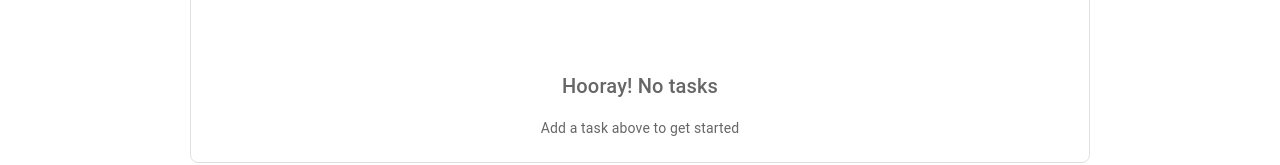
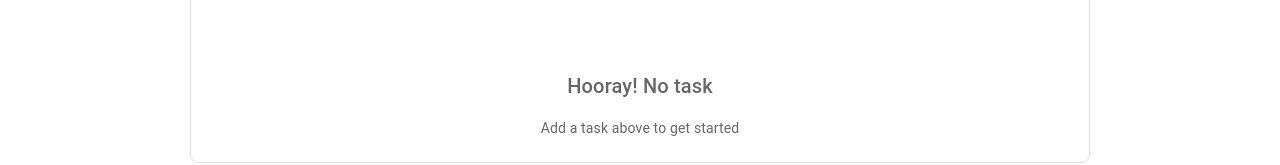
Before and after one commit to Eve0119/Task-Traker, a React (Vite) app: page / in a window 1280 px wide. Shown: the part 599-764 px from the top of the page. Built offline with nearby package versions, Linux system fonts and the light colour scheme; some icons are missing.

Commit message:
spelling changes

```diff
--- a/src/components/AllTasks.tsx
+++ b/src/components/AllTasks.tsx
@@ -104,7 +104,7 @@ const AllTasks = ({
         >
           <Icon icon="mdi:party-popper" fontSize={50} color="textSecondary" />
           <Typography variant="h6" color="textSecondary">
-            Hooray! No tasks
+            Hooray! No task
           </Typography>
           <Typography variant="body2" color="textSecondary">
             Add a task above to get started
```
